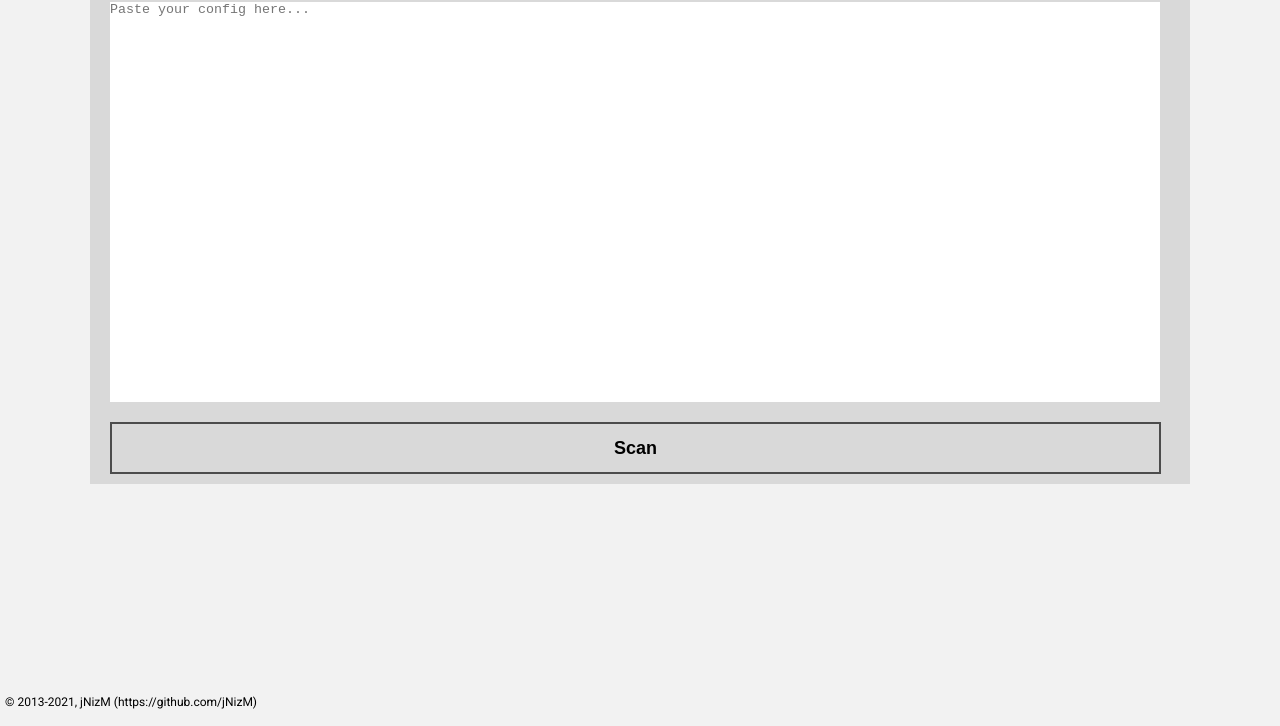
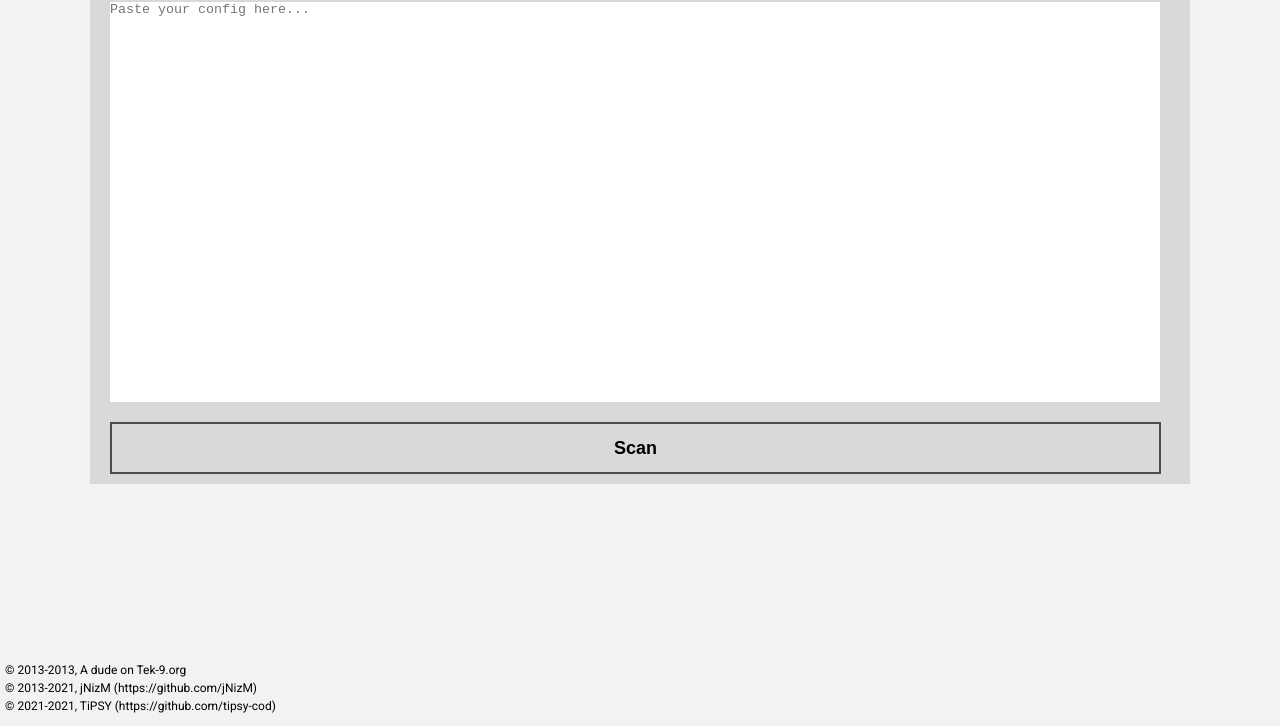
Before and after one commit to tipsy-cod/tipsy-cod.github.io, a plain HTML site: page index.html in a window 1280 px wide. Shown: the part 74-800 px from the top of the page. Drawn offline with Linux system fonts and the light colour scheme.

Commit message:
small changes

```diff
--- a/css/style.css
+++ b/css/style.css
@@ -19,6 +19,7 @@ body
 {
 	margin: 5px;
 	font-size: 12px;
+	line-height: 0.5;
 }
 
 .red
--- a/index.html
+++ b/index.html
@@ -21,12 +21,13 @@
 		<ul id="violations">
 			<li></li>
 		</ul>
-		<small></small>
 	</div>
 
 	<div class="spacer"></div>
 	<footer class="footer">
+		<p>&#169 2013-2013, A dude on Tek-9.org</p>
 		<p>&#169 2013-2021, jNizM (https://github.com/jNizM)</p>
+		<p>&#169 2021-2021, TiPSY (https://github.com/tipsy-cod)</p>
 	</footer>
 </body>
 
```
Also changed, not shown: js/checkcfg.js (+8 -8 lines).
